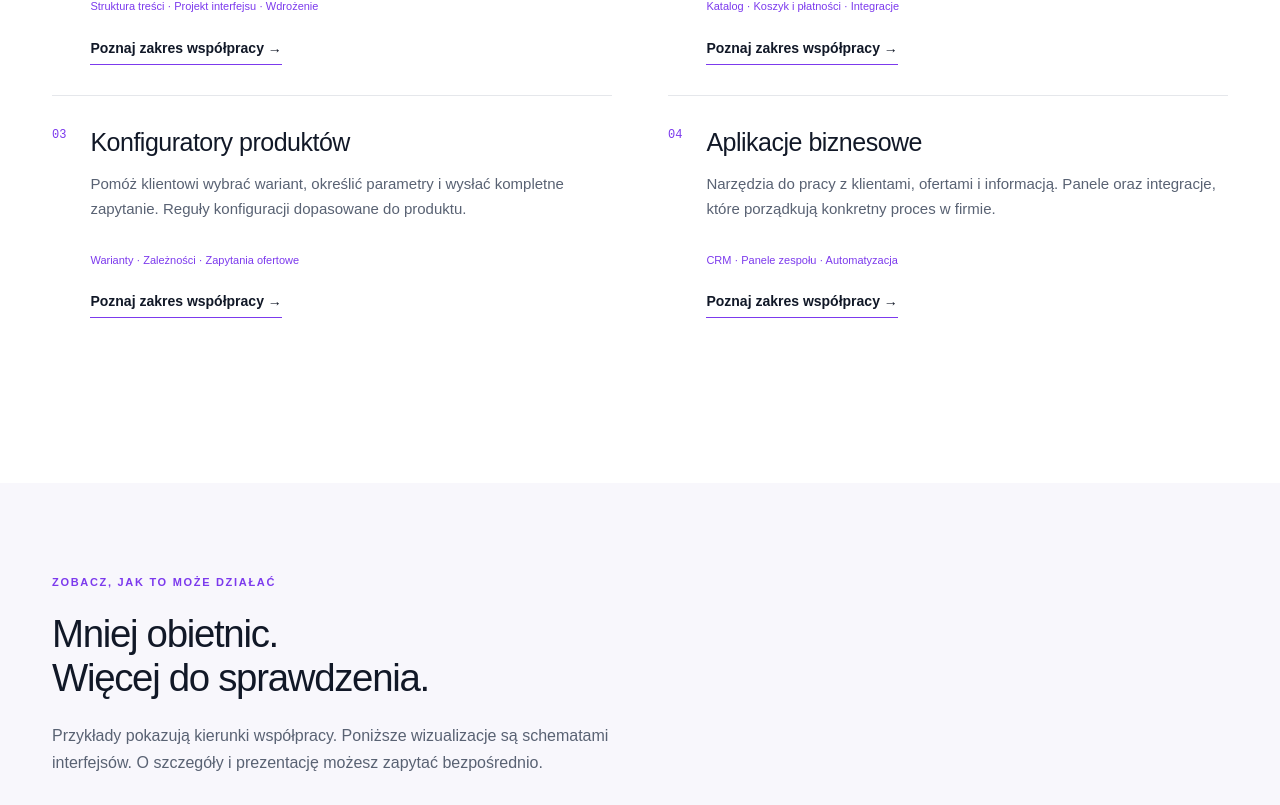
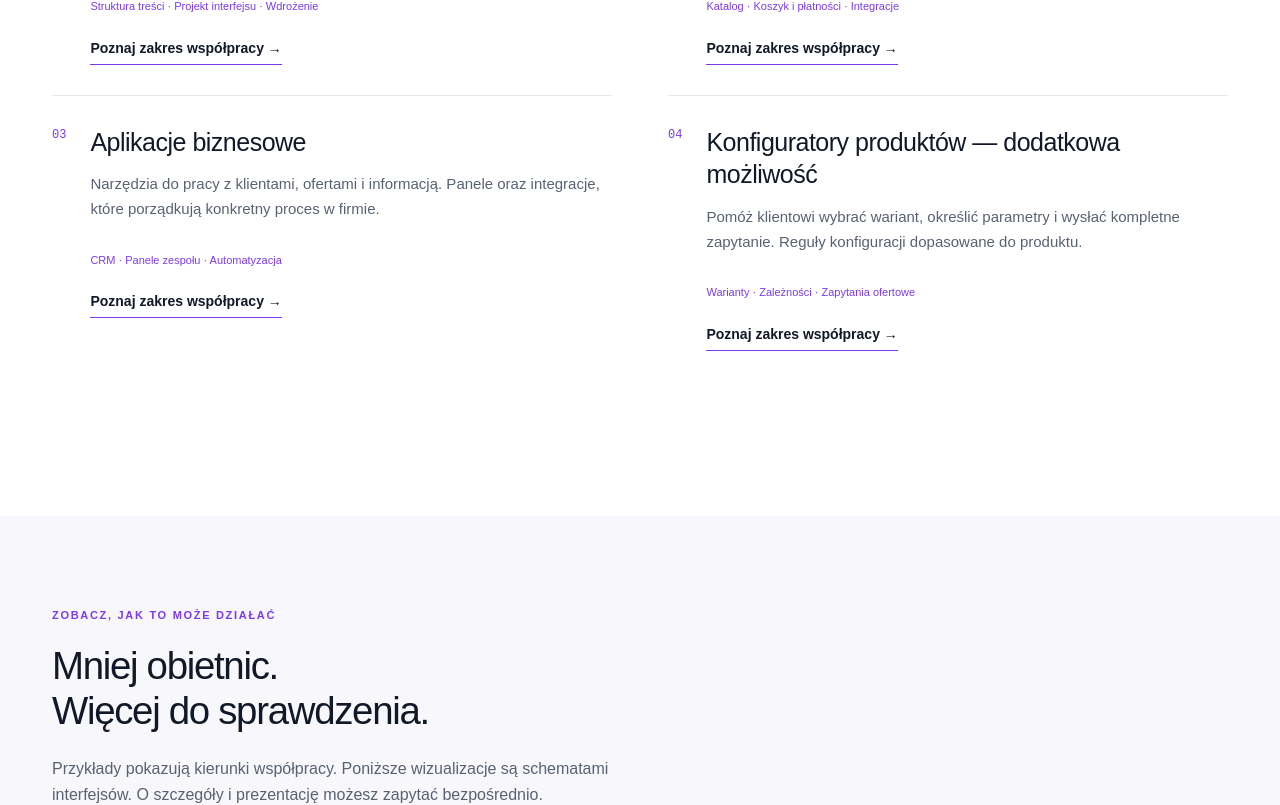
Before and after one commit to tadek24/webspanner-site, a Next.js app: page / in a window 1280 px wide. Shown: the part 1377-2182 px from the top of the page. Built offline with nearby package versions, Linux system fonts and the light colour scheme.

Commit message:
Focus navigation, service order and structured data

```diff
--- a/components/Layout.js
+++ b/components/Layout.js
@@ -64,8 +64,10 @@ export default function Layout({ children }) {
               <a href="mailto:kontakt@webspanner.pl">kontakt@webspanner.pl</a>
               <br />
               <a href="tel:+48727469410">+48 727 469 410</a>
+              <p className="ws-small">Kontakt telefoniczny: codziennie 7:00–19:00.<br />Spotkania po wcześniejszym umówieniu. Dojazd z okolic Grybowa lub rozmowa online.</p>
             </div>
           </div>
+          <nav className="ws-location-links ws-footer-services" aria-label="Oferta dla firm"><Link href="/oferta/strony-internetowe">Tworzenie stron WWW</Link><Link href="/oferta/sklepy-internetowe">Tworzenie sklepów internetowych</Link><Link href="/oferta/aplikacje-biznesowe">Aplikacje biznesowe</Link></nav>
           <div className="ws-footer-bottom">
             <span>© {new Date().getFullYear()} Webspanner</span>
             <div>
--- a/components/Seo.js
+++ b/components/Seo.js
@@ -16,6 +16,12 @@ export default function Seo() {
       publisher: { "@id": organization["@id"] },
     },
   ];
+  if (!meta.noIndex) graph.push({
+    "@type": "WebPage", "@id": url + "#webpage", url,
+    name: meta.title, description: meta.description, inLanguage: "pl-PL",
+    isPartOf: { "@id": siteUrl + "/#website" },
+    about: { "@id": organization["@id"] },
+  });
   if (meta.path !== "/" && !meta.noIndex) {
     const parent = meta.path.startsWith("/blog/")
       ? ["Blog", "/blog"]
@@ -57,10 +63,12 @@ export default function Seo() {
   if (meta.path.startsWith("/oferta/"))
     graph.push({
       "@type": "Service",
+      "@id": url + "#service",
       name: meta.title.split(" | ")[0],
       description: meta.description,
       url,
       provider: { "@id": organization["@id"] },
+      mainEntityOfPage: { "@id": url + "#webpage" },
       areaServed: { "@type": "Country", name: "Polska" },
     });
   if (meta.city) graph.push({
--- a/components/Showcase.js
+++ b/components/Showcase.js
@@ -164,15 +164,15 @@ export const services = [
   ],
   [
     "03",
-    "Konfiguratory produktów",
-    "Pomóż klientowi wybrać wariant, określić parametry i wysłać kompletne zapytanie. Reguły konfiguracji dopasowane do produktu.",
-    "Warianty · Zależności · Zapytania ofertowe",
+    "Aplikacje biznesowe",
+    "Narzędzia do pracy z klientami, ofertami i informacją. Panele oraz integracje, które porządkują konkretny proces w firmie.",
+    "CRM · Panele zespołu · Automatyzacja",
   ],
   [
     "04",
-    "Aplikacje biznesowe",
-    "Narzędzia do pracy z klientami, ofertami i informacją. Panele oraz integracje, które porządkują konkretny proces w firmie.",
-    "CRM · Panele zespołu · Automatyzacja",
+    "Konfiguratory produktów — dodatkowa możliwość",
+    "Pomóż klientowi wybrać wariant, określić parametry i wysłać kompletne zapytanie. Reguły konfiguracji dopasowane do produktu.",
+    "Warianty · Zależności · Zapytania ofertowe",
   ],
 ];
 export function Services() {
@@ -189,8 +189,8 @@ export function Services() {
                   [
                     "strony-internetowe",
                     "sklepy-internetowe",
+                    "aplikacje-biznesowe",
                     "konfiguratory-produktow",
-                    "aplikacje-biznesowe",
                   ][Number(n) - 1]
                 }
               >
@@ -207,8 +207,8 @@ export function Services() {
                 [
                   "strony-internetowe",
                   "sklepy-internetowe",
+                  "aplikacje-biznesowe",
                   "konfiguratory-produktow",
-                  "aplikacje-biznesowe",
                 ][Number(n) - 1]
               }
             >
```
